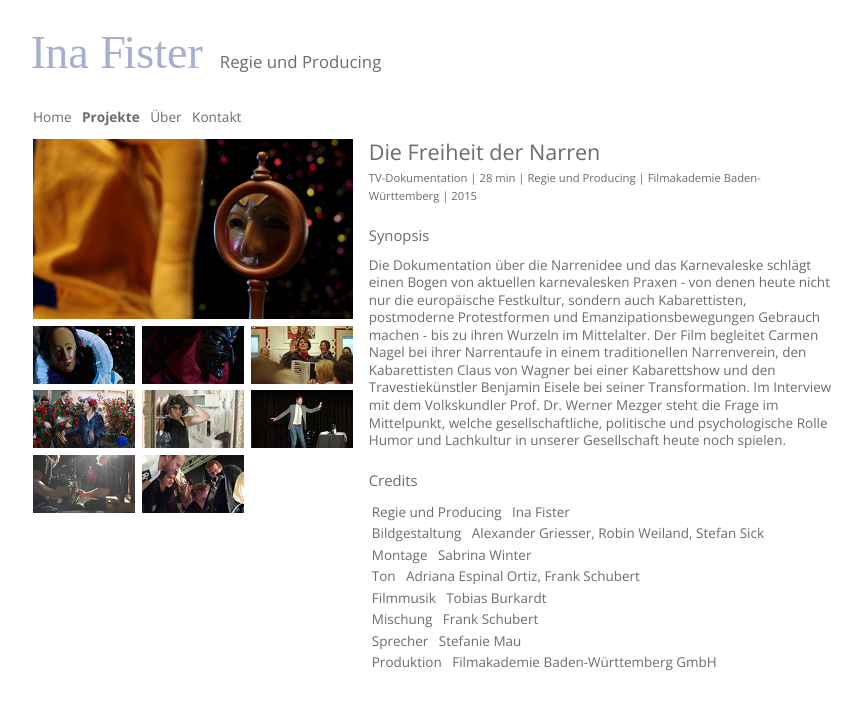
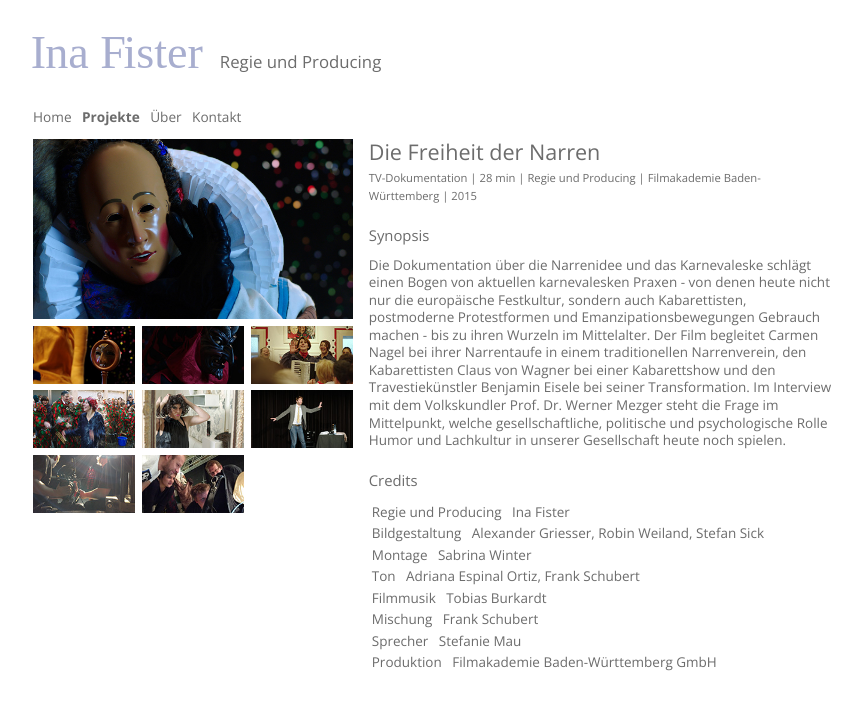
Before and after one commit to fisterfilms/fisterfilms.de, a Jekyll site: the page built from _projekte/die-freiheit-der-narren.md, in a window 1280 px wide. Shown: the top 710 px of the page, without its empty margins (207-1069 px from the left). Built offline with Jekyll 4.4.1, drawn with Linux system fonts in a browser that asks for light colours; some web fonts are replaced.

Commit message:
Update die-freiheit-der-narren.md

```diff
--- a/_projekte/die-freiheit-der-narren.md
+++ b/_projekte/die-freiheit-der-narren.md
@@ -6,8 +6,8 @@ order: 2
 author: Ina
 published: true
 images:
+    - narrenfilm/Villinger_Narro.jpg
     - narrenfilm/Hechinger_Schalksnarr.jpg
-    - narrenfilm/Villinger_Narro.jpg
     - narrenfilm/Kirchzartener_Teufel.jpg
     - narrenfilm/Protagonistin_Carmen_Nagel.jpg
     - narrenfilm/Narrentaufe_von_Carmen_Nagel.jpg
```
